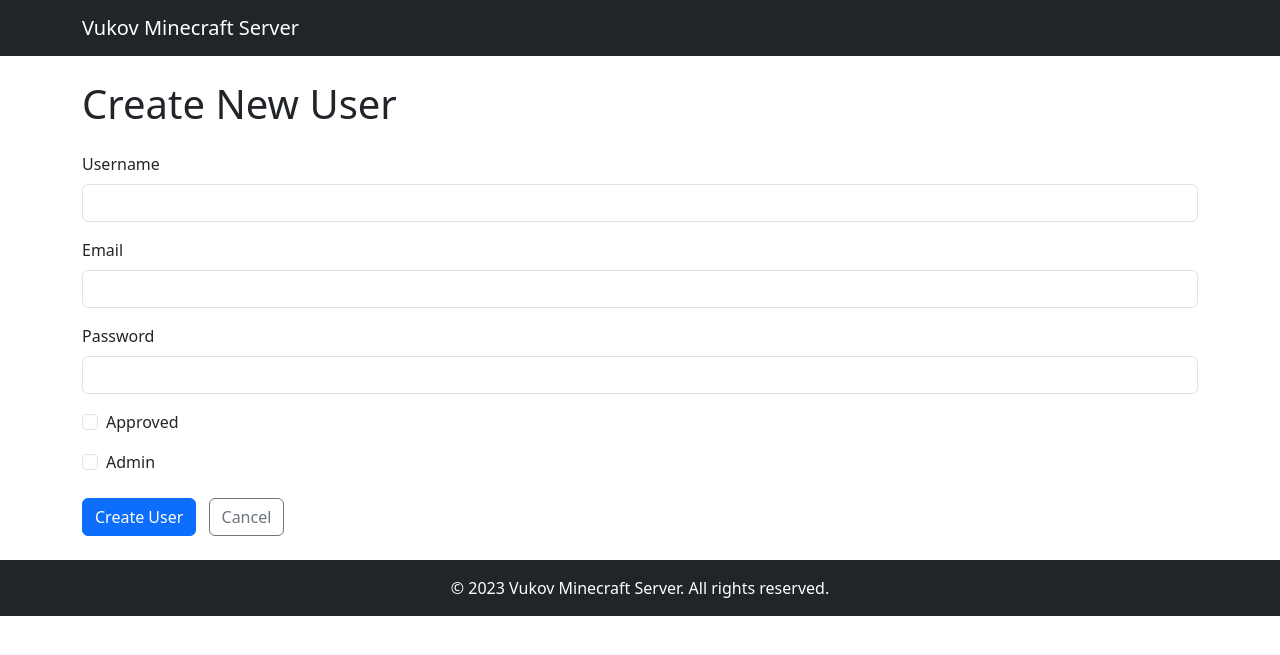
After one commit to aleksandarristic/mc_dash, a FastAPI app: template app/templates/admin_create_user.html in a window 1280 px wide. The commit adds this page. Shown: the top 655 px of the page. Run offline with FastAPI, Linux system fonts and the light colour scheme; the template is opened without the code that fills it, so the values that code supplies are empty.

Commit message:
Iterative commit

```diff
--- a/app/auth.py
+++ b/app/auth.py
@@ -67,7 +67,7 @@ async def create_user(username: str, email: str, password: str):
 # --- Utility ---
 
 
-async def current_user(request: Request):
+async def get_user_from_session(request: Request):
     """
     Return the currently logged-in user object, or None.
     """
--- a/app/main.py
+++ b/app/main.py
@@ -7,12 +7,16 @@ from starlette.middleware.sessions import SessionMiddleware
 
 from app import config
 from app.cache import poll_server_status_loop
+from app.middleware import add_user_to_request_middleware
 from app.views import router
 
 app = FastAPI()
 
 # 🔐 Add session middleware (required for login sessions)
 app.add_middleware(SessionMiddleware, secret_key=config.SECRET_KEY)
+
+# 🛡️ Add custom middleware to attach user to request, only for http tho
+app.middleware("http")(add_user_to_request_middleware)
 
 # Static files (e.g., downloads)
 app.mount(config.STATIC['URL'], StaticFiles(directory=config.STATIC['DIR']), name="static")
--- /dev/null
+++ b/app/middleware.py
@@ -0,0 +1,12 @@
+from starlette.middleware.base import RequestResponseEndpoint
+from fastapi import Request, Response
+from app.auth import get_user_from_session
+
+async def add_user_to_request_middleware(request: Request, call_next: RequestResponseEndpoint) -> Response:
+    if "session" in request.scope:
+        request.state.user = await get_user_from_session(request.session)
+    else:
+        request.state.user = None
+
+    response = await call_next(request)
+    return response
--- /dev/null
+++ b/app/templates/admin_create_user.html
@@ -0,0 +1,43 @@
+{% extends "base.html" %}
+
+{% block title %}Create User{% endblock %}
+
+{% block content %}
+<h1 class="mb-4">Create New User</h1>
+
+{% if error %}
+<div class="alert alert-danger">{{ error }}</div>
+{% elif message %}
+<div class="alert alert-success">{{ message }}</div>
+{% endif %}
+
+<form method="post">
+  <div class="mb-3">
+    <label class="form-label">Username</label>
+    <input type="text" class="form-control" name="username" required>
+  </div>
+
+  <div class="mb-3">
+    <label class="form-label">Email</label>
+    <input type="email" class="form-control" name="email" required>
+  </div>
+
+  <div class="mb-3">
+    <label class="form-label">Password</label>
+    <input type="password" class="form-control" name="password" required>
+  </div>
+
+  <div class="form-check mb-3">
+    <input class="form-check-input" type="checkbox" name="is_approved" id="is_approved">
+    <label class="form-check-label" for="is_approved">Approved</label>
+  </div>
+
+  <div class="form-check mb-4">
+    <input class="form-check-input" type="checkbox" name="is_admin" id="is_admin">
+    <label class="form-check-label" for="is_admin">Admin</label>
+  </div>
+
+  <button type="submit" class="btn btn-primary">Create User</button>
+  <a href="/admin/users" class="btn btn-outline-secondary ms-2">Cancel</a>
+</form>
+{% endblock %}
--- a/app/templates/base.html
+++ b/app/templates/base.html
@@ -1,3 +1,4 @@
+{% set user = get_user(request) %}
 <!DOCTYPE html>
 <html lang="en">
 <head>
@@ -11,12 +12,12 @@
     <div class="container d-flex justify-content-between align-items-center">
         <a class="navbar-brand" href="/">Vukov Minecraft Server</a>
 
-        {% if request.session.user_id and current_user %}
-            {% if current_user.is_admin %}
-            <a href="/admin" class="btn btn-outline-light me-2" title="Open admin panel">Admin</a>
-            {% endif %}
+        {% block navbar %}
+        {% endblock %}
+
+        {% if request.session.user_id and user %}
         <div class="d-flex align-items-center text-white">
-            <span class="me-3">👋 Welcome, <strong>{{ current_user.username }}</strong></span>
+            <span class="me-3">👋 Welcome, <strong>{{ user.username }}</strong></span>
             <form method="get" action="/logout" onsubmit="return confirmLogout();" class="d-inline m-0">
                 <button type="submit" class="btn btn-sm btn-outline-light">Logout</button>
             </form>
--- a/app/views.py
+++ b/app/views.py
@@ -3,14 +3,18 @@ import os
 from fastapi import APIRouter, Form, Request, Response, status
 from fastapi.responses import RedirectResponse
 from fastapi.templating import Jinja2Templates
+from passlib.hash import bcrypt
 
 import app.config
-from app.auth import admin_required, create_user, current_user, login_required
+from app.auth import admin_required, create_user, login_required
 from app.cache import get_server_status
 from app.models import ServerSnapshot, User
 
 router = APIRouter()
+
 templates = Jinja2Templates(directory="app/templates")
+templates.env.globals["get_user"] = lambda request: getattr(request.state, "user", None)
+
 
 
 @router.get("/")
@@ -52,7 +56,6 @@ async def homepage(request: Request):
             "server_info": server_info,
             "downloads": downloads,
             "snapshots": snapshots,
-            "current_user": await current_user(request),
         },
     )
 
@@ -121,7 +124,7 @@ async def logout(request: Request):
 @router.get("/admin")
 @admin_required
 async def admin_dashboard(request: Request):
-    return templates.TemplateResponse("admin.html", {"request": request, "current_user": await current_user(request)})
+    return templates.TemplateResponse("admin.html", {"request": request})
 
 
 @router.get("/admin/users")
@@ -132,20 +135,24 @@ async def user_list(request: Request, page: int = 1, search: str = ""):
         query = query.filter(username__icontains=search)
 
     PAGE_SIZE = 10
-    users = await query.order_by("created_at").offset((page - 1) * PAGE_SIZE).limit(PAGE_SIZE)
+    users = (
+        await query.order_by("created_at")
+        .offset((page - 1) * PAGE_SIZE)
+        .limit(PAGE_SIZE)
+    )
     total = await query.count()
     total_pages = (total + PAGE_SIZE - 1) // PAGE_SIZE
 
-
-
-    return templates.TemplateResponse("admin_users.html", {
-        "request": request,
-        "users": users,
-        "search": search,
-        "page": page,
-        "total_pages": total_pages,
-        "current_user": await current_user(request),
-    })
+    return templates.TemplateResponse(
+        "admin_users.html",
+        {
+            "request": request,
+            "users": users,
+            "search": search,
+            "page": page,
+            "total_pages": total_pages,
+        },
+    )
 
 
 @router.post("/admin/approve/{user_id}")
@@ -185,3 +192,42 @@ async def toggle_user_flag(request: Request, user_id: int, field: str):
         setattr(user, field, not getattr(user, field))
         await user.save()
     return Response(status_code=204)
+
+
+@router.get("/admin/create")
+@admin_required
+async def admin_create_user_form(request: Request):
+    return templates.TemplateResponse("admin_create_user.html", {"request": request})
+
+
+@router.post("/admin/create")
+@admin_required
+async def admin_create_user_submit(
+    request: Request,
+    username: str = Form(...),
+    email: str = Form(...),
+    password: str = Form(...),
+    is_approved: bool = Form(False),
+    is_admin: bool = Form(False),
+):
+    existing = await User.get_or_none(username=username)
+    if existing:
+        return templates.TemplateResponse(
+            "admin_create_user.html",
+            {"request": request, "error": "Username already exists"},
+        )
+
+    hash_pw = bcrypt.hash(password)
+
+    await User.create(
+        username=username,
+        email=email,
+        password_hash=hash_pw,
+        is_approved=is_approved,
+        is_admin=is_admin,
+    )
+
+    return RedirectResponse(
+        f"/admin/users?message=User+{username}+created",
+        status_code=status.HTTP_302_FOUND,
+    )
```
Also changed, not shown: app/templates/admin_users.html (+22 -9 lines), app/templates/home.html (+10 -0 lines).
